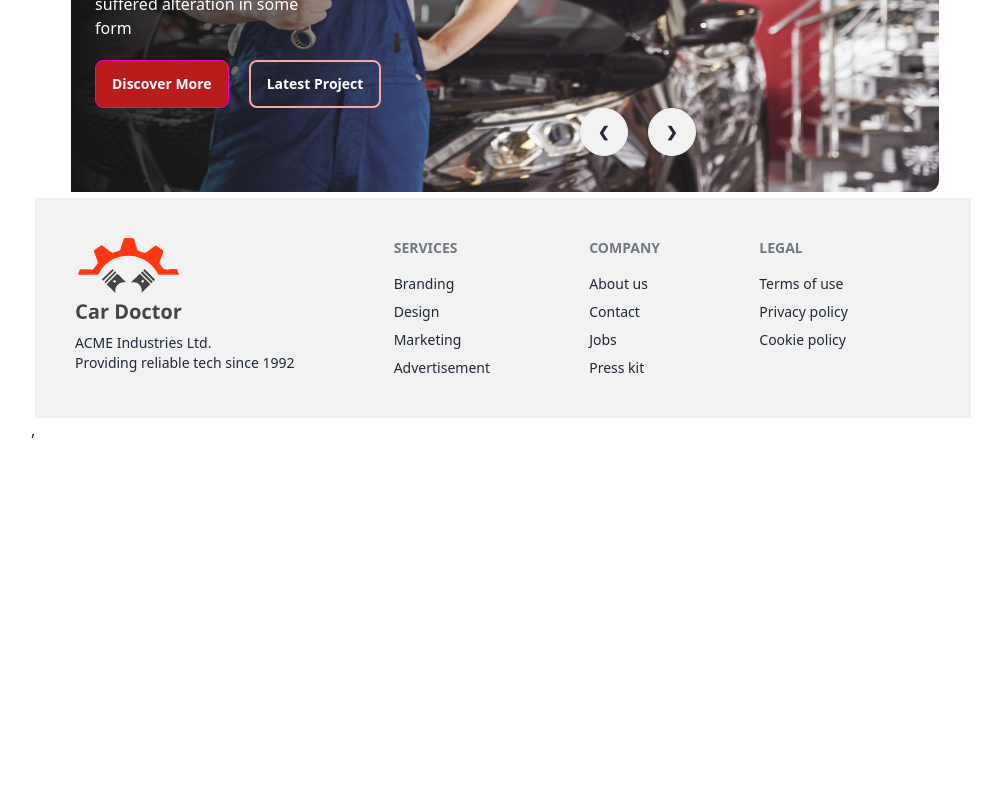
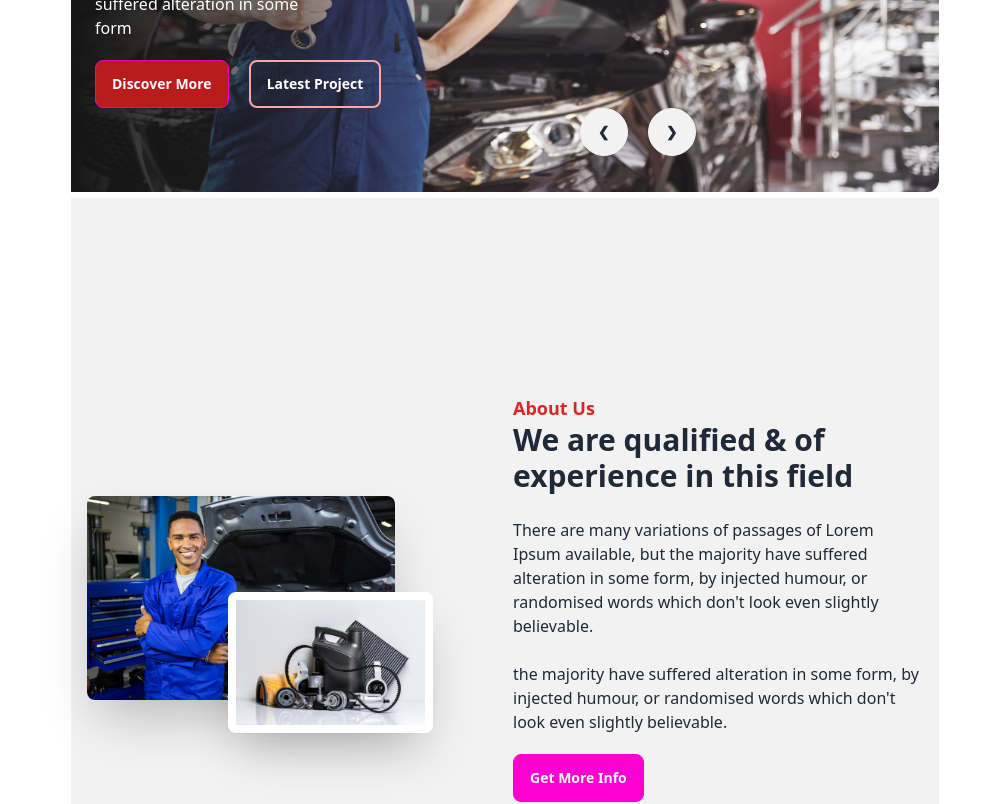
Before and after one commit to Kamrulthedev/cer-doctor-clind-side, a React (Vite) app: page / in a window 1280 px wide. Shown: the part 400-1204 px from the top of the page, without its empty margins (9-1011 px from the left). Before the commit the page ends 842 px from the top, so only its background shows below. Built offline with nearby package versions, Linux system fonts and the light colour scheme.

Commit message:
about-commit

```diff
--- /dev/null
+++ b/src/Pages/Home/About/About.jsx
@@ -0,0 +1,24 @@
+import person from '../../../assets/images/about_us/person.jpg'
+import parts from '../../../assets/images/about_us/parts.jpg'
+
+const About = () => {
+    return (
+        <div className="hero min-h-screen bg-base-200">
+            <div className="hero-content flex-col lg:flex-row">
+            <div className='lg:w-1/2 relative'>
+            <img src={person} className="w-3/4 rounded-lg shadow-2xl" />
+            <img src={parts} className="w-1/2 absolute right-16 top-24 rounded-lg shadow-2xl border-8 border-white" />
+            </div>
+                <div className='lg:w-1/2 '>
+                    <h3 className='font-bold text-red-600 text-lg'>About Us</h3>
+                    <h1 className="text-3xl font-bold">We are qualified & of experience in this field</h1>
+                    <p className="py-6">There are many variations of passages of Lorem Ipsum available, but the majority have suffered alteration in some form, by injected humour, or randomised words which don't look even slightly believable. </p>
+                    <p>the majority have suffered alteration in some form, by injected humour, or randomised words which don't look even slightly believable. </p>
+                    <button className="btn btn-secondary mt-5">Get More Info</button>
+                </div>
+            </div>
+        </div>
+    );
+};
+
+export default About;
--- a/src/Pages/Home/Banner/Banner.jsx
+++ b/src/Pages/Home/Banner/Banner.jsx
@@ -1,9 +1,9 @@
-import img1 from '../../../assets/images/banner/1.jpg'
-import img2 from '../../../assets/images/banner/2.jpg'
-import img3 from '../../../assets/images/banner/3.jpg'
-import img4 from '../../../assets/images/banner/4.jpg'
-import img5 from '../../../assets/images/banner/5.jpg'
-import img6 from '../../../assets/images/banner/6.jpg'
+import img1 from '../../../assets/images/banner/1.jpg';
+import img2 from '../../../assets/images/banner/2.jpg';
+import img3 from '../../../assets/images/banner/3.jpg';
+import img4 from '../../../assets/images/banner/4.jpg';
+// import img5 from '../../../assets/images/banner/5.jpg';
+// import img6 from '../../../assets/images/banner/6.jpg';
 
 const Banner = () => {
     return (
@@ -15,7 +15,7 @@
                         <div className='text-white bottom-0 ml-6 w-1/2 mt-12'>
                             <div className=''>
                                 <h1 className='text-4xl font-bold'>Affordable <br /> Price For Car <br /> Servicing</h1>
-                                <p className='mt-5'>There are many variations of passages of  available, <br /> but the majority have suffered alteration in some form</p>
+                                <p className='mt-5 '>There are many variations of passages of  available, <br /> but the majority have suffered alteration in some form</p>
                                 <div className='mt-5 flex'>
                                     <button className="btn bg-red-700 btn-active mr-5 btn-secondary">Discover More</button>
                                     <button className="btn btn-outline border-2 border-red-300 text-white">Latest Project</button>
@@ -29,24 +29,54 @@
                     </div>
                 </div>
                 <div id="slide2" className="carousel-item relative w-full">
-                    <img src={img2} className="w-full" />
-                    <div className="absolute flex justify-end  transform -translate-y-1/2 left-5 right-5 bottom-0">
+                    <img src={img2} className="w-full rounded-xl h-[500px]" />
+                    <div className="absolute top-0  h-full left-0 bottom-0  bg-gradient-to-r from-[#151515] to-[rgba(21, 21, 21, 0.00)]">
+                        <div className='text-white bottom-0 ml-6 w-1/2 mt-12'>
+                            <h1 className='text-4xl font-bold'>Affordable <br /> Price For Car <br /> Servicing</h1>
+                            <p className='mt-5'>There are many variations of passages of  available, <br /> but the majority have suffered alteration in some form</p>
+                            <div className='mt-5 flex'>
+                                <button className="btn bg-red-700 btn-active mr-5 btn-secondary">Discover More</button>
+                                <button className="btn btn-outline border-2 border-red-300 text-white">Latest Project</button>
+                            </div>
+                        </div>
+                        <div className='bottom-0 ml-96 -mr-96 flex justify-end'>
                             <a href="#slide1" className="btn btn-circle mr-5">❮</a>
                             <a href="#slide3" className="btn btn-circle">❯</a>
                         </div>
                     </div>
+                </div>
                 <div id="slide3" className="carousel-item relative w-full">
-                    <img src={img3} className="w-full" />
-                    <div className="absolute flex justify-end  transform -translate-y-1/2 left-5 right-5 bottom-0">
+                    <img src={img3} className="w-full rounded-xl h-[500px]" />
+                    <div className="absolute top-0  h-full left-0 bottom-0  bg-gradient-to-r from-[#151515] to-[rgba(21, 21, 21, 0.00)]">
+                        <div className='text-white bottom-0 ml-6 w-1/2 mt-12'>
+                            <h1 className='text-4xl font-bold'>Affordable <br /> Price For Car <br /> Servicing</h1>
+                            <p className='mt-5'>There are many variations of passages of  available, <br /> but the majority have suffered alteration in some form</p>
+                            <div className='mt-5 flex'>
+                                <button className="btn bg-red-700 btn-active mr-5 btn-secondary">Discover More</button>
+                                <button className="btn btn-outline border-2 border-red-300 text-white">Latest Project</button>
+                            </div>
+                        </div>
+                        <div className='bottom-0 ml-96 -mr-96 flex justify-end'>
                             <a href="#slide2" className="btn btn-circle mr-5">❮</a>
                             <a href="#slide4" className="btn btn-circle">❯</a>
                         </div>
                     </div>
+                </div>
                 <div id="slide4" className="carousel-item relative w-full">
-                    <img src={img4} className="w-full" />
-                    <div className="absolute flex justify-end  transform -translate-y-1/2 left-5 right-5 bottom-0">
+                    <img src={img4} className="w-full rounded-xl h-[500px]" />
+                    <div className="absolute top-0  h-full left-0 bottom-0  bg-gradient-to-r from-[#151515] to-[rgba(21, 21, 21, 0.00)]">
+                        <div className='text-white bottom-0 ml-6 w-1/2 mt-12'>
+                        <h1 className='text-4xl font-bold'>Affordable <br /> Price For Car <br /> Servicing</h1>
+                            <p className='mt-5'>There are many variations of passages of  available, <br /> but the majority have suffered alteration in some form</p>
+                        <div className='mt-5 flex'>
+                                <button className="btn bg-red-700 btn-active mr-5 btn-secondary">Discover More</button>
+                                <button className="btn btn-outline border-2 border-red-300 text-white">Latest Project</button>
+                            </div>
+                        </div>
+                    <div className='bottom-0 ml-96 -mr-96 flex justify-end'>
                             <a href="#slide3" className="btn btn-circle mr-5">❮</a>
                             <a href="#slide1" className="btn btn-circle">❯</a>
+                        </div>
                     </div>
                 </div>
             </div>
--- a/src/Pages/Home/Home/Home.jsx
+++ b/src/Pages/Home/Home/Home.jsx
@@ -1,3 +1,4 @@
+import About from "../About/About";
 import Banner from "../Banner/Banner";
 
 
@@ -5,6 +6,7 @@
     return (
         <div className="max-w-[940px] mr-8">
             <Banner></Banner>
+            <About></About>
         </div>
     );
 };
```
Lines whose indentation alone changed are shown as unchanged.
